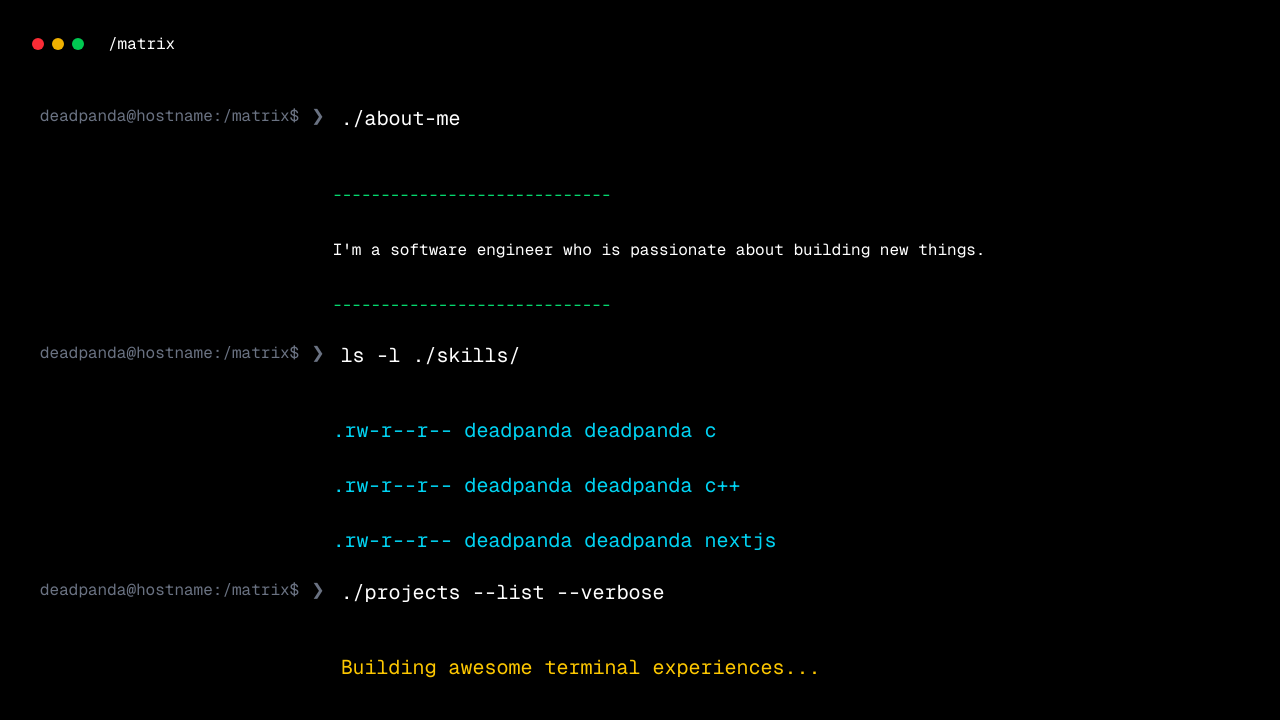
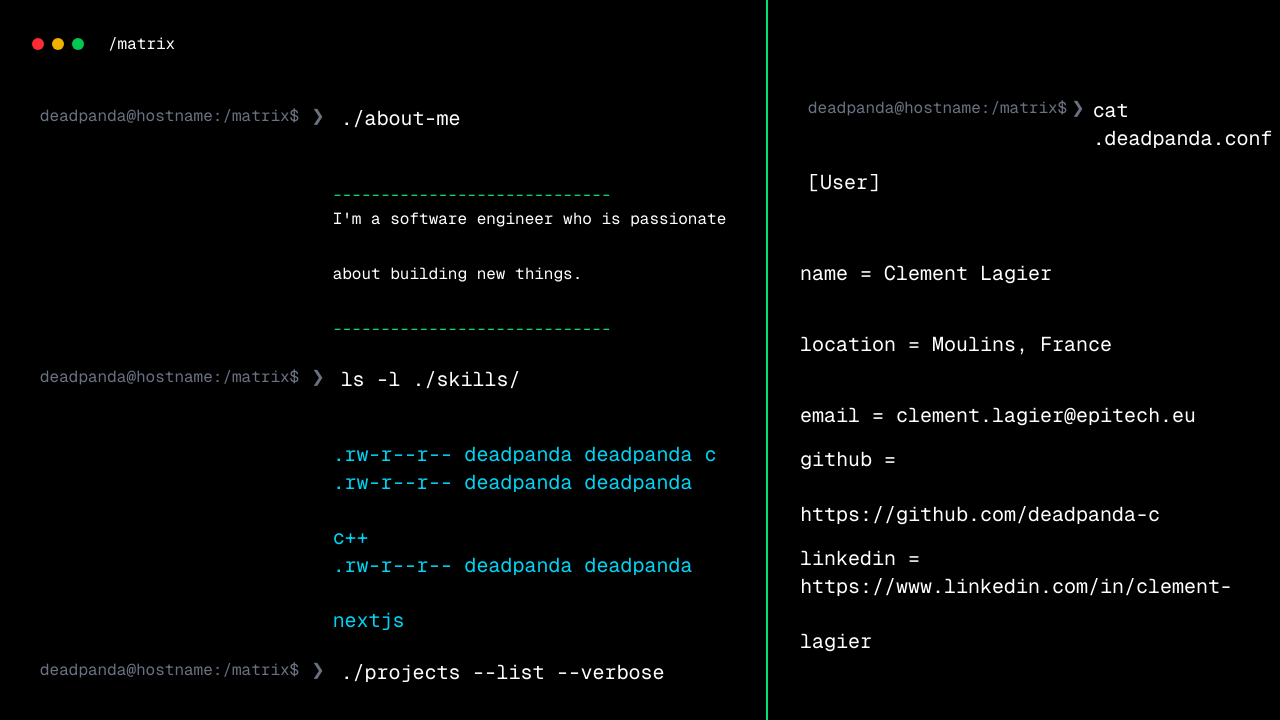
Before and after one commit to deadpanda-c/clementlagier.fr, a Next.js app: page /matrix in a window 1280 px wide. Shown: the top 720 px of the page. Built offline with nearby package versions, Linux system fonts and the light colour scheme; no server answers.

Commit message:
[UPDATE] Fetch the github repositories and added a panel on the right side of the screen for desktop users

```diff
--- a/app/matrix/page.tsx
+++ b/app/matrix/page.tsx
@@ -5,6 +5,9 @@ import { useEffect, useState, useMemo } from "react";
 import TerminalHeader from "@/components/terminal/terminal-header";
 import Prompt from "@/components/terminal/prompt";
 import TypingText from "@/components/terminal/typing-text";
+import TypingLine from "@/components/terminal/typing-line";
+import  useGithubRepos from "@/hooks/useGithubRepos";
+
 
 interface Command {
   text: string;
@@ -18,20 +21,79 @@ interface CommandSet {
   lines: Array<Command>;
 }
 
-
 const HomePage = () => {
   const [isMobile, setIsMobile] = useState(false);
+
   const [commandHistory, setCommandHistory] = useState<Array<CommandSet>>([]);
   const [currentCommandSetIndex, setCurrentCommandSetIndex] = useState(0);
-
+  const repos = useGithubRepos();
   const cmd_style = "text-white flex ml-2 text-bold text-sm md:text-xl";
 
   useEffect(() => {
+    const handleResize = () => {
       setIsMobile(window.innerWidth < 768);
+    };
+
+    handleResize();
+    window.addEventListener('resize', handleResize);
+    return () => window.removeEventListener('resize', handleResize);
   }, []);
 
 
- const allCommandSets = useMemo(() => [
+
+const infos_system = useMemo(() => {
+  const infos = [
+    {
+      text: "[User]",
+      delay: 200,
+      className: cmd_style,
+      isPreformatted: false,
+      velocity: 0.2
+    },
+    {
+      text: "name = Clement Lagier",
+      delay: 200,
+      className: "text-white text-xl",
+      isPreformatted: false,
+      velocity: 0.2
+    },
+    {
+      text: "location = Moulins, France",
+      delay: 200,
+      className: "text-white text-xl",
+      isPreformatted: false,
+      velocity: 0.2
+    },
+    {
+      text: "email = clement.lagier@epitech.eu",
+      delay: 200,
+      className: "text-white text-xl hover:text-green-400 hover:underline cursor-pointer",
+      isPreformatted: false,
+      velocity: 0.2,
+      link: "mailto:clement.lagier@epitech.eu"
+    },
+    {
+      text: "github = https://github.com/deadpanda-c",
+      delay: 200,
+      className: "text-white text-xl hover:text-green-400 hover:underline cursor-pointer",
+      isPreformatted: false,
+      velocity: 0.2,
+      link: "https://github.com/deadpanda-c"
+    },
+    {
+      text: "linkedin = https://www.linkedin.com/in/clement-lagier",
+      delay: 200,
+      className: "text-white text-xl hover:text-green-400 hover:underline cursor-pointer",
+      isPreformatted: false,
+      velocity: 0.2,
+      link: "https://www.linkedin.com/in/clement-lagier"
+    },
+  ];
+  return infos;
+}, [cmd_style]);
+
+const allCommandSets = useMemo(() => {
+  const baseSets = [
     [
       {
         text: "./about-me",
@@ -91,8 +153,10 @@ const HomePage = () => {
         isPreformatted: false,
         velocity: 0.2
       }
-    ],
-    [
+    ]
+  ];
+
+    const projectSet = [
       {
         text: "./projects --list --verbose",
         delay: 0,
@@ -100,15 +164,34 @@ const HomePage = () => {
         isPreformatted: false,
         velocity: 0.2
       },
+      ...repos.flatMap((repo, index) => [
         {
-        text: "Building awesome terminal experiences...",
+          text: "----------------",
           delay: 200,
-        className: "text-yellow-400 ml-2 text-sm md:text-xl",
+          className: "text-green-400 text-xs md:text-base",
           isPreformatted: false,
-        velocity: 0.2
-      }
-    ]
-  ], []);
+          velocity: 0.2,
+        },
+        {
+          text: `PROJECT_NAME=${repo.name}`,
+          delay: 200,
+          className: "text-white text-sm md:text-lg",
+          isPreformatted: false,
+          velocity: 0.2,
+          link: `${repo.link}`
+        },
+        {
+          text: `DESCRIPTION=${repo.description || "No description"}`,
+          delay: 200,
+          className: "text-white text-[0.8rem] md:text-base break-all  whitespace-pre-wrap",
+          isPreformatted: false,
+          velocity: 0.2,
+        },
+      ])
+    ];
+   return [...baseSets, projectSet];
+
+  }, [repos, cmd_style]);
 
   useEffect(() => {
 
@@ -117,7 +200,7 @@ const HomePage = () => {
       id: 0,
       lines: allCommandSets[0]
     }]);
-  }, [setCommandHistory, allCommandSets]);
+  }, [allCommandSets]);
 
   const handleCommandSetComplete = () => {
     const nextIndex = currentCommandSetIndex + 1;
@@ -135,10 +218,30 @@ const HomePage = () => {
   };
 
 
+  const scrollToInfo = () => {
+    const infoSection = document.getElementById('info-section');
+    if (infoSection) {
+      infoSection.scrollIntoView({ behavior: 'smooth' });
+    }
+  };
+
   return (
-    <div className="min-h-screen bg-black text-green-400 font-mono p-8 flex flex-col">
+    <>
+      <style jsx global>{`
+        .scrollbar-hide::-webkit-scrollbar {
+          display: none;
+        }
+        .scrollbar-hide {
+          -ms-overflow-style: none;
+          scrollbar-width: none;
+        }
+      `}</style>
+      <div className="flex flex-row min-h-screen bg-black divide-x-2">
+
+      {/* Left side - Terminal */}
+      <div className="w-full md:w-3/5 overflow-x-auto bg-black text-green-400 font-mono p-4 md:p-8 flex flex-col md:overflow-y-auto md:h-screen scrollbar-hide">
         <TerminalHeader displayPrompt={false} pwd="/matrix"/>
-      <div className="flex-1">
+        <div className="flex-1 min-w-0 break-words ">
           {commandHistory.map((commandSet, index) => (
             <div key={commandSet.id} className="mb-6">
               <div className="flex gap-2 items-start">
@@ -154,6 +257,44 @@ const HomePage = () => {
           ))}
         </div>
       </div>
+
+      {/* Right side - Info System */}
+      { !isMobile && (
+      <div
+        id="info-section"
+        className="w-2/5 fixed right-0 top-16 h-screen bg-black p-4 p-8 flex flex-col font-mono"
+      >
+        <div className="w-full">
+          <div className="mb-4 flex">
+            <Prompt pwd="/matrix" isMobile={isMobile} />
+            <TypingText
+              lines={[
+                {
+                  text: "cat .deadpanda.conf",
+                  delay: 200,
+                  className: cmd_style,
+                  isPreformatted: false,
+                  velocity: 0.2
+                }
+              ]}
+            />
+          </div>
+          {infos_system.map((info, index) => (
+            <div key={index} className="mb-4">
+              <div className="flex gap-2 items-start">
+                <div>
+                  <TypingText
+                    lines={[info]}
+                  />
+                </div>
+              </div>
+            </div>
+          ))}
+        </div>
+      </div>
+        )}
+    </div>
+    </>
   );
 };
 
```
Lines whose indentation alone changed are shown as unchanged.
